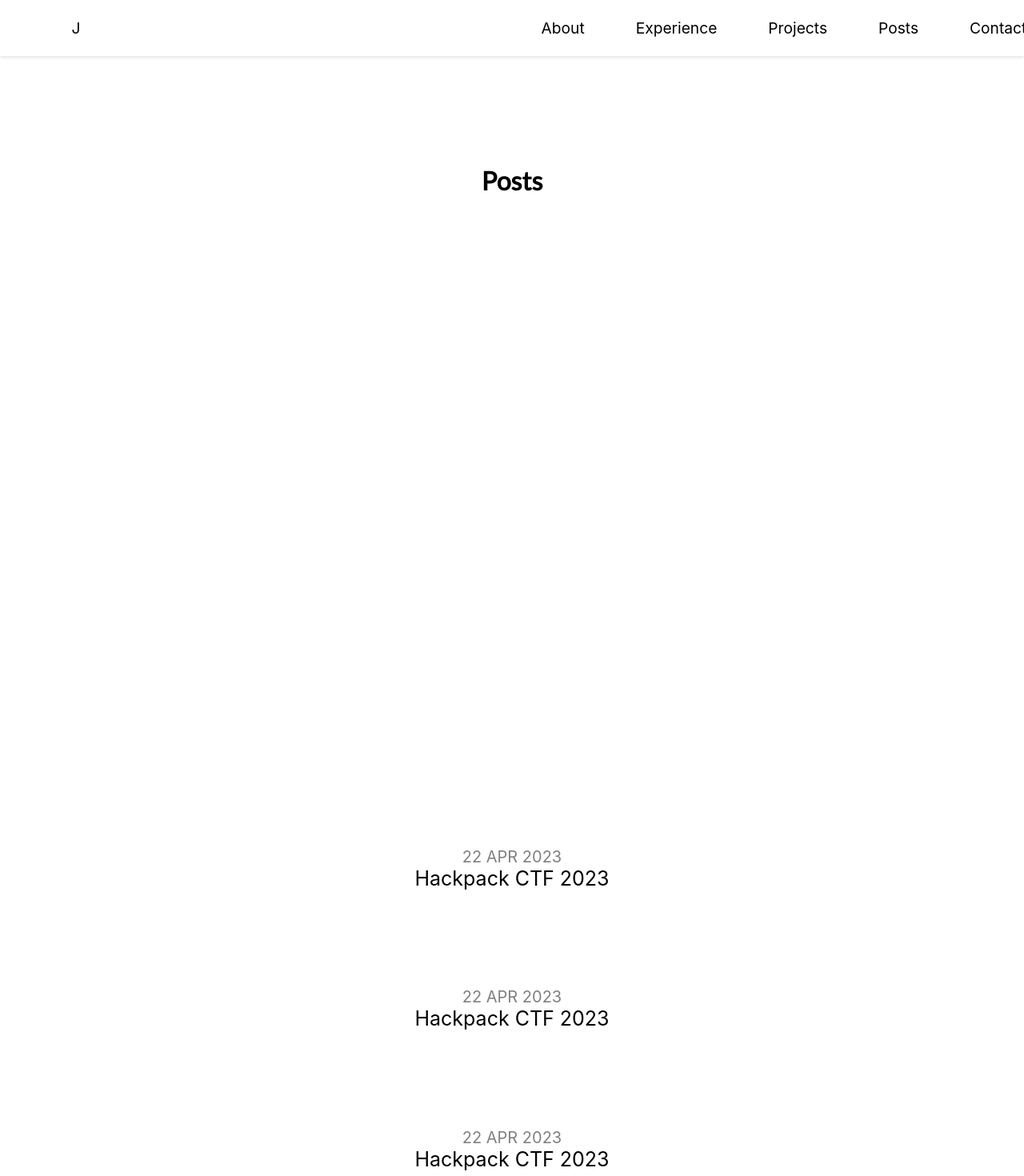
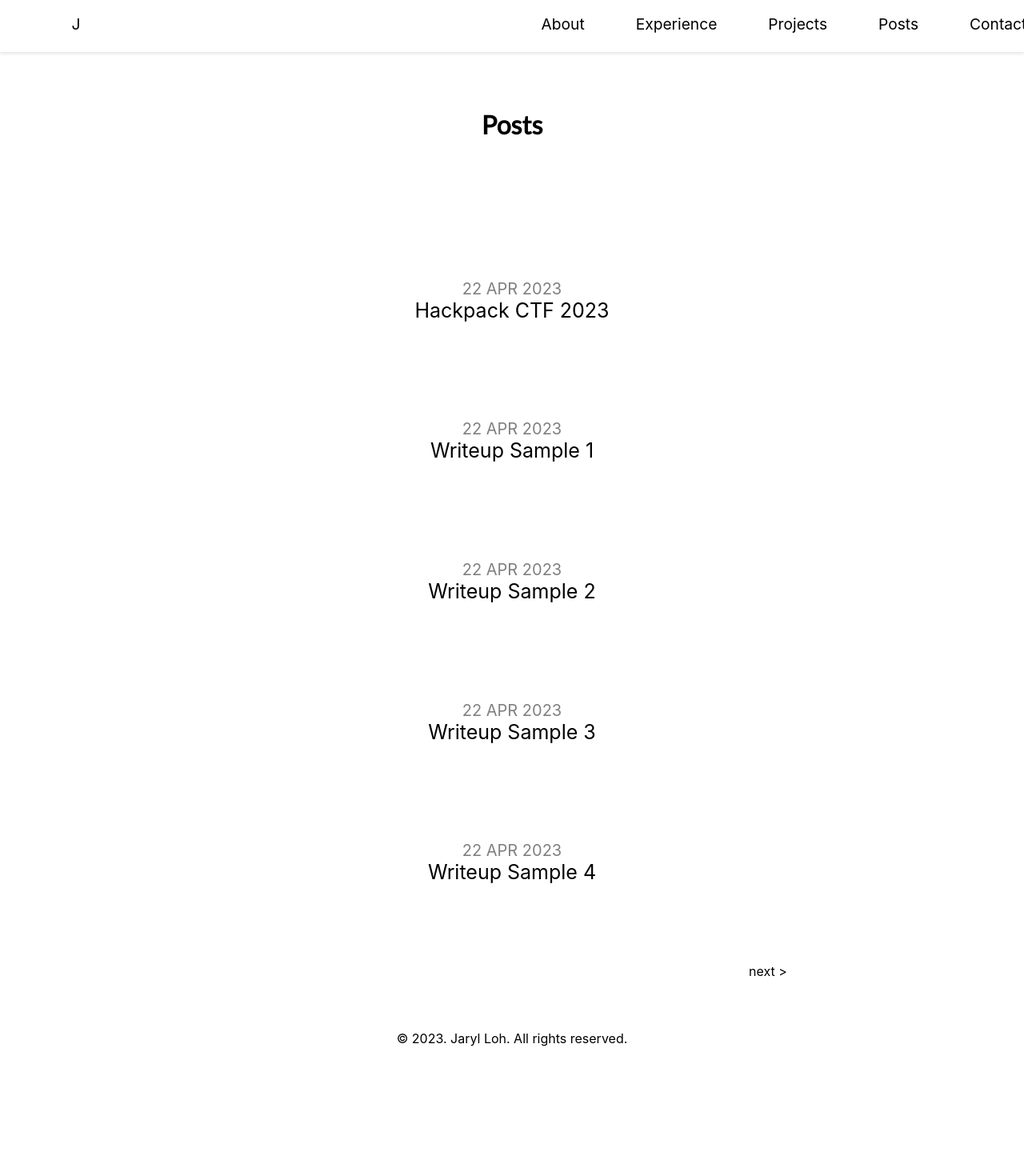
Before and after one commit to jxrrelo/jaryl-website, a React (Create React App) app: page /posts in a window 1280 px wide. Shown: the top 1470 px of the page at 80% size. After the commit the page ends 1372 px from the top, so only its background shows below. Built offline with nearby package versions, Linux system fonts and the light colour scheme.

Commit message:
Clean up posts page and add footer

```diff
--- a/src/App.css
+++ b/src/App.css
@@ -20,6 +20,10 @@ textarea {
   to {
     transform: rotate(360deg);
   }
+}
+
+.app-container {
+  width: 100vw;
 }
 
 .experience-cards {
--- a/src/App.js
+++ b/src/App.js
@@ -9,13 +9,13 @@ import { Link } from "react-scroll";
 class App extends Component {
   render() {
     return (
-      <>
+      <div className="app-container">
         <Navbar />
         <Routes>
           <Route path='/' element={<Home />} />
           <Route path='/posts' element={<Posts />} />
         </Routes>
-      </>
+      </div>
     );
   }
 
--- /dev/null
+++ b/src/components/footer/Footer.css
@@ -0,0 +1,7 @@
+.footer-container {
+    align-items: center;
+    justify-content: center;
+    display: flex;
+    margin-top: -5%;
+    margin-bottom: 5%;
+}
--- /dev/null
+++ b/src/components/footer/Footer.js
@@ -0,0 +1,13 @@
+import "./Footer.css";
+
+const Footer = () => {
+    return(
+        <div className="footer-container">
+            <div className="footer-message">
+                © 2023. Jaryl Loh. All rights reserved.
+            </div>
+        </div>
+    );
+}
+
+export default Footer;
--- a/src/components/navbar/Navbar.css
+++ b/src/components/navbar/Navbar.css
@@ -1,11 +1,13 @@
 .nav-bar {
     display: flex;
     align-items: center;
-    position: -webkit-sticky;
-    position: sticky;
+    position: fixed;
     top: -5px;
-    z-index: 2;
+    z-index: 99;
     height: 70px;
+    width: 100vw;
+    margin: 0;
+    padding: 0;
     min-height: 70px;
     background-color: #ffffff;
     box-shadow: 0 0.125rem 0.25rem 0 rgb(0 0 0 / 11%);
@@ -47,4 +49,5 @@ a, a:hover, a:focus, a:active {
     color: inherit;
     text-decoration: none !important;
     cursor: inherit;
+    font-weight: inherit;
 }
--- a/src/components/navbar/Navbar.js
+++ b/src/components/navbar/Navbar.js
@@ -10,9 +10,9 @@ const Navbar = () => {
                 <nav className="nav-container-actions-left">
                     <ul>
                         <li>
-                        <Link to="/" onClick={() => window.location.reload()}>
+                        <RouterLink to="/">
                             J
-                        </Link>
+                        </RouterLink>
                         </li>
                     </ul>
                 </nav>
--- a/src/index.js
+++ b/src/index.js
@@ -2,6 +2,7 @@ import React from 'react';
 import ReactDOM from 'react-dom/client';
 import './index.css';
 import App from './App';
+import Footer from './components/footer/Footer';
 import { BrowserRouter } from 'react-router-dom';
 
 const root = ReactDOM.createRoot(document.getElementById('root'));
@@ -9,6 +10,7 @@ root.render(
   <React.StrictMode>
     <BrowserRouter>
       <App />
+      <Footer />
     </BrowserRouter>
   </React.StrictMode>
 );
--- a/src/pages/contact/Contact.css
+++ b/src/pages/contact/Contact.css
@@ -16,10 +16,21 @@
     display: flex;
     justify-content: center;
     font-size: 15px;
+    margin-top: 3%;
+}
+
+.linkedin-link:hover {
+    text-decoration: underline;
+    cursor: pointer;
+}
+
+.github-link:hover {
+    text-decoration: underline;
+    cursor: pointer;
 }
 
 .social-media-links a {
-    margin: 0 10px;
+    margin: 0px 15px;
 }
 
 .contact-thankyou-msg {
--- a/src/pages/contact/Contact.js
+++ b/src/pages/contact/Contact.js
@@ -9,8 +9,12 @@ class Contact extends Component {
                     jarylloh1997@gmail.com
                 </div>
                 <div className="social-media-links">
-                    <a href="https://www.github.com/jxrrelo">Github</a>
-                    <a href="https://www.github.com/jxrrelo">Linkedin</a>
+                    <div className="github-link">
+                        <a href="https://www.github.com/jxrrelo">Github</a>
+                    </div>
+                    <div className="linkedin-link">
+                        <a className="linkedin-link" href="https://www.github.com/jxrrelo">Linkedin</a>
+                    </div>
                 </div>
                 <div className="contact-thankyou-msg">
                     Thanks for visiting! :)
--- a/src/pages/home/Home.css
+++ b/src/pages/home/Home.css
@@ -3,6 +3,7 @@
 .App {
     font-family: 'Lato';
     text-align: center;
+    margin-top: 15%;
 }
 
 .App-link {
--- a/src/pages/posts/Posts.css
+++ b/src/pages/posts/Posts.css
@@ -7,8 +7,14 @@ section {
     font-family: 'Lato';
 }
 
-.section-header {
-    margin-top: -5%;
+
+.post-card-list {
+    align-items: center;
+    justify-content: center;
+    display: flex;
+    flex-direction: column;
+    margin-top: -50%;
+    width: 100vw;
 }
 
 .posts-container {
@@ -34,6 +40,10 @@ section {
     font-size: 25px;
 }
 
+.post-title:hover {
+    cursor: pointer;
+}
+
 .post-date {
     color: grey;
     font-size: 20px;
@@ -42,3 +52,13 @@ section {
 .post-card:hover {
     background-color: rgb(241, 241, 241);
 }
+
+.posts-footer {
+    margin-top: 3%;
+    margin-left: 50%;
+}
+
+.posts-footer:hover {
+    text-decoration: underline;
+    cursor: pointer;
+}
--- a/src/pages/posts/Posts.js
+++ b/src/pages/posts/Posts.js
@@ -1,8 +1,12 @@
 import './Posts.css';
-import { Component } from "react";
+import { Link as RouterLink } from "react-router-dom";
+import { useEffect, Component } from "react";
 
-class Posts extends Component {
-    render() {
+const Posts = () => {
+    useEffect(() => {
+        window.scrollTo(0,0)
+    },[])
+
     return (
         <div className="posts-container">
             <section id="posts">
@@ -10,12 +14,15 @@ class Posts extends Component {
                     Posts
                 </p>
             </section>
+            <div className="post-card-list">
                 <div className="post-card">
                     <div className="post-date">
                         22 APR 2023
                     </div>
                     <div className="post-title">
+                        <RouterLink to="/posts/hackpack-ctf-2023">
                             Hackpack CTF 2023
+                        </RouterLink>
                     </div>
                 </div>
                 <div className="post-card">
@@ -23,7 +30,9 @@ class Posts extends Component {
                         22 APR 2023
                     </div>
                     <div className="post-title">
-                        Hackpack CTF 2023
+                        <RouterLink to="/posts/writeup-sample-1">
+                            Writeup Sample 1
+                        </RouterLink>
                     </div>
                 </div>
                 <div className="post-card">
@@ -31,7 +40,9 @@ class Posts extends Component {
                         22 APR 2023
                     </div>
                     <div className="post-title">
-                        Hackpack CTF 2023
+                        <RouterLink to="/posts/writeup-sample-2">
+                            Writeup Sample 2
+                        </RouterLink>
                     </div>
                 </div>
                 <div className="post-card">
@@ -39,7 +50,9 @@ class Posts extends Component {
                         22 APR 2023
                     </div>
                     <div className="post-title">
-                        Hackpack CTF 2023
+                        <RouterLink to="/posts/writeup-sample-3">
+                            Writeup Sample 3
+                        </RouterLink>
                     </div>
                 </div>
                 <div className="post-card">
@@ -47,12 +60,19 @@ class Posts extends Component {
                         22 APR 2023
                     </div>
                     <div className="post-title">
-                        Hackpack CTF 2023
+                        <RouterLink to="/posts/writeup-sample-4">
+                            Writeup Sample 4
+                        </RouterLink>
                     </div>
+                </div>
+            </div>
+            <div className="posts-footer">
+                <RouterLink to="/posts/page2">
+                    next &gt;
+                </RouterLink>
             </div>
         </div>
     );
 }
-}
 
 export default Posts;
```
Lines whose indentation alone changed are shown as unchanged.
